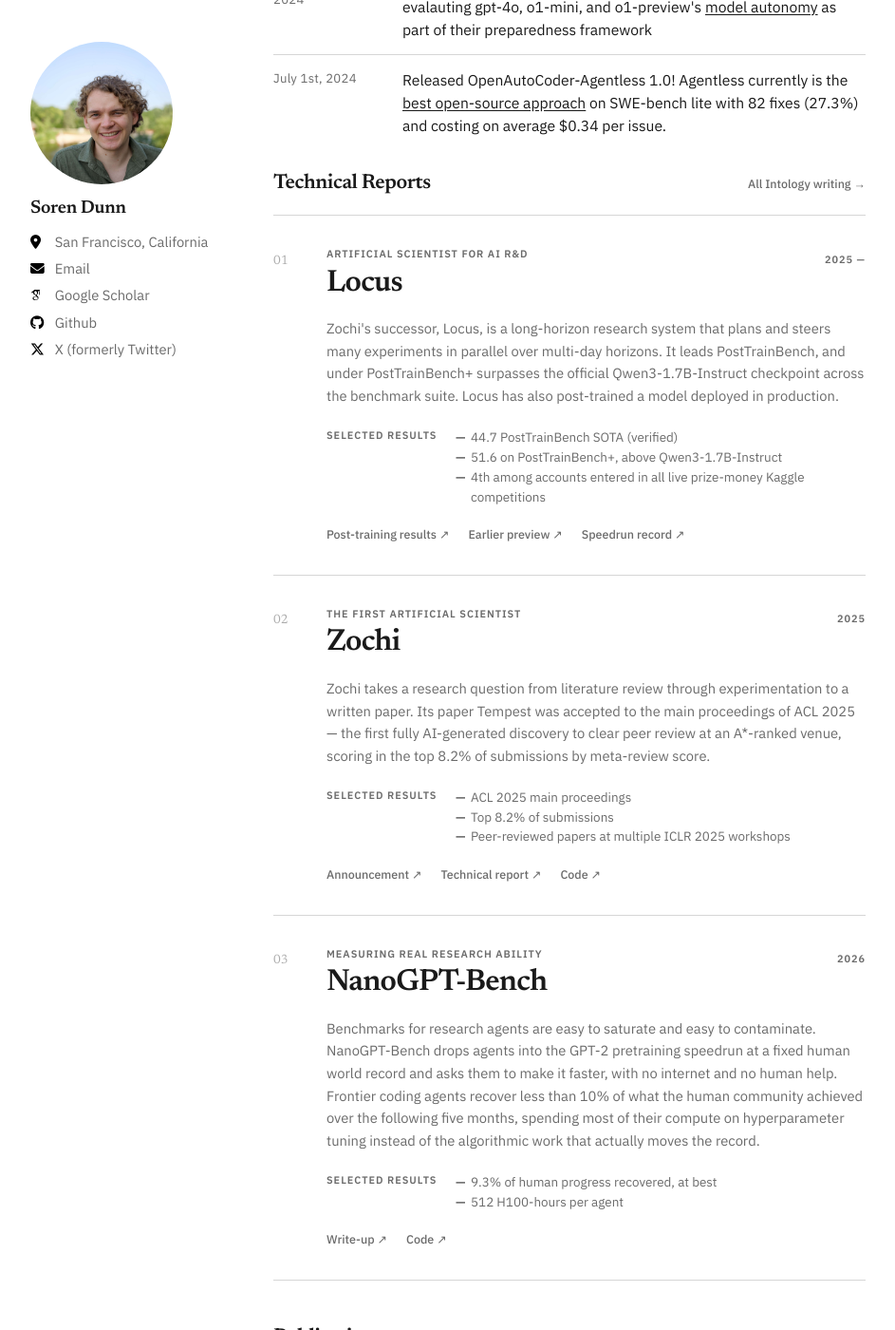
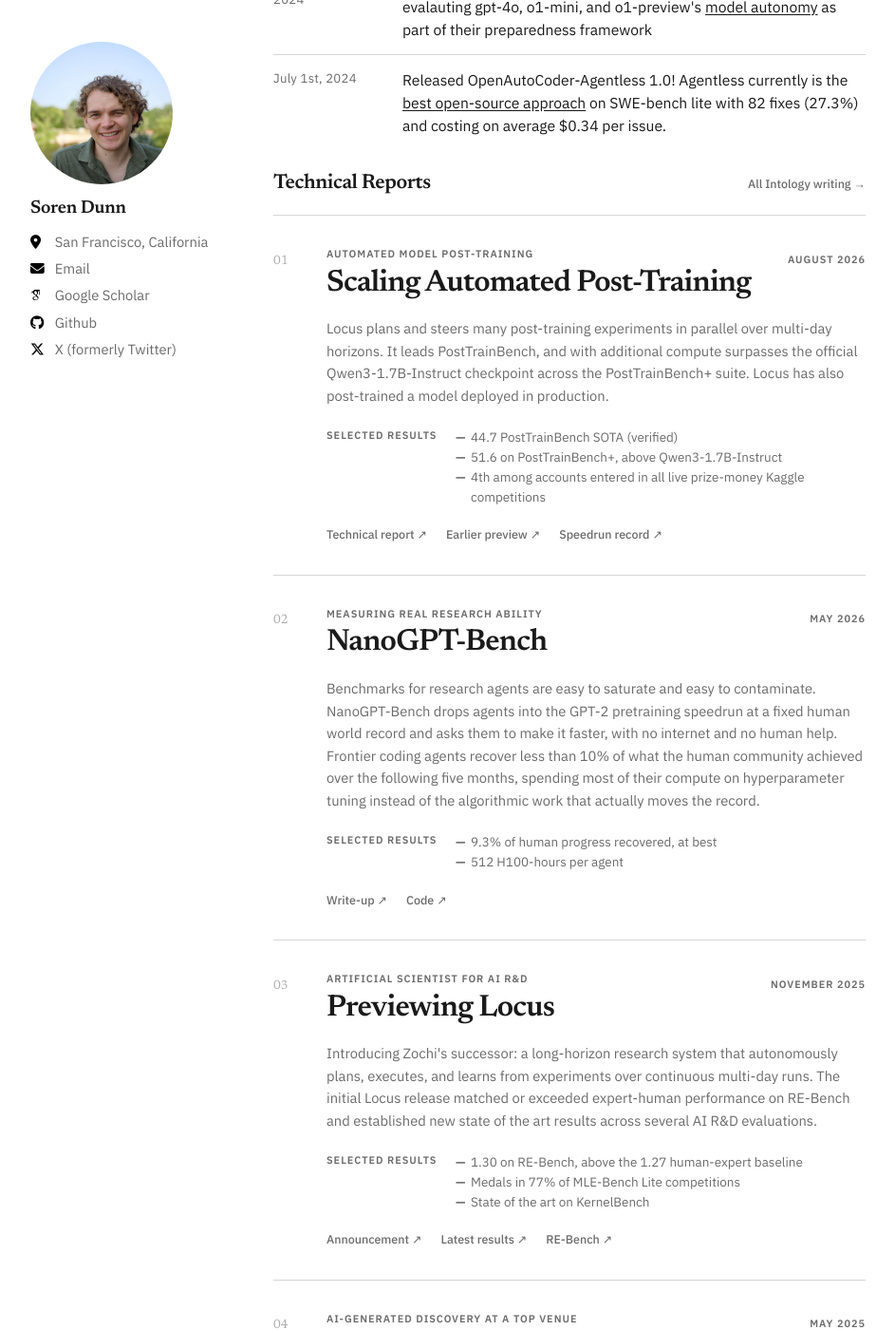
Before and after one commit to sorendunn/sorendunn.github.io, a Jekyll site: the page built from _pages/about.md, in a window 1280 px wide and 1400 px high, scrolled down 1667 px. Shown: the whole window at 95% size, without its empty margins (168-1111 px from the left). Built offline with Jekyll 4.4.1, drawn with Linux system fonts in a browser that asks for light colours; some web fonts are replaced; some of the changed text lies outside the part shown.

Commit message:
Split and chronologically order technical reports

```diff
--- a/_pages/about.md
+++ b/_pages/about.md
@@ -42,12 +42,12 @@ redirect_from:
       <article>
         <header class="technical-project-head">
           <div>
-            <p class="technical-project-kind">Artificial Scientist for AI R&amp;D</p>
-            <h3>Locus</h3>
+            <p class="technical-project-kind">Automated model post-training</p>
+            <h3>Scaling Automated Post-Training</h3>
           </div>
-          <p class="technical-project-period">2025 —</p>
+          <p class="technical-project-period">August 2026</p>
         </header>
-        <p class="technical-project-summary">Zochi's successor, Locus, is a long-horizon research system that plans and steers many experiments in parallel over multi-day horizons. It leads PostTrainBench, and under PostTrainBench+ surpasses the official Qwen3-1.7B-Instruct checkpoint across the benchmark suite. Locus has also post-trained a model deployed in production.</p>
+        <p class="technical-project-summary">Locus plans and steers many post-training experiments in parallel over multi-day horizons. It leads PostTrainBench, and with additional compute surpasses the official Qwen3-1.7B-Instruct checkpoint across the PostTrainBench+ suite. Locus has also post-trained a model deployed in production.</p>
         <div class="technical-project-detail">
           <p class="technical-detail-label">Selected results</p>
           <ul class="technical-results">
@@ -67,18 +67,66 @@ redirect_from:
       <article>
         <header class="technical-project-head">
           <div>
-            <p class="technical-project-kind">The first Artificial Scientist</p>
-            <h3>Zochi</h3>
+            <p class="technical-project-kind">Measuring real research ability</p>
+            <h3>NanoGPT-Bench</h3>
           </div>
-          <p class="technical-project-period">2025</p>
+          <p class="technical-project-period">May 2026</p>
         </header>
-        <p class="technical-project-summary">Zochi takes a research question from literature review through experimentation to a written paper. Its paper Tempest was accepted to the main proceedings of ACL 2025 — the first fully AI-generated discovery to clear peer review at an A*-ranked venue, scoring in the top 8.2% of submissions by meta-review score.</p>
+        <p class="technical-project-summary">Benchmarks for research agents are easy to saturate and easy to contaminate. NanoGPT-Bench drops agents into the GPT-2 pretraining speedrun at a fixed human world record and asks them to make it faster, with no internet and no human help. Frontier coding agents recover less than 10% of what the human community achieved over the following five months, spending most of their compute on hyperparameter tuning instead of the algorithmic work that actually moves the record.</p>
         <div class="technical-project-detail">
           <p class="technical-detail-label">Selected results</p>
           <ul class="technical-results">
-            <li>ACL 2025 main proceedings</li>
-            <li>Top 8.2% of submissions</li>
-            <li>Peer-reviewed papers at multiple ICLR 2025 workshops</li>
+            <li>9.3% of human progress recovered, at best</li>
+            <li>512 H100-hours per agent</li>
+          </ul>
+        </div>
+        <ul class="technical-project-links">
+          <li><a href="https://www.intology.ai/blog/nanogpt-bench">Write-up</a></li>
+          <li><a href="https://github.com/IntologyAI/NanoGPT-Bench">Code</a></li>
+        </ul>
+      </article>
+    </li>
+    <li class="technical-project">
+      <article>
+        <header class="technical-project-head">
+          <div>
+            <p class="technical-project-kind">Artificial Scientist for AI R&amp;D</p>
+            <h3>Previewing Locus</h3>
+          </div>
+          <p class="technical-project-period">November 2025</p>
+        </header>
+        <p class="technical-project-summary">Introducing Zochi's successor: a long-horizon research system that autonomously plans, executes, and learns from experiments over continuous multi-day runs. The initial Locus release matched or exceeded expert-human performance on RE-Bench and established new state of the art results across several AI R&amp;D evaluations.</p>
+        <div class="technical-project-detail">
+          <p class="technical-detail-label">Selected results</p>
+          <ul class="technical-results">
+            <li>1.30 on RE-Bench, above the 1.27 human-expert baseline</li>
+            <li>Medals in 77% of MLE-Bench Lite competitions</li>
+            <li>State of the art on KernelBench</li>
+          </ul>
+        </div>
+        <ul class="technical-project-links">
+          <li><a href="https://www.intology.ai/blog/previewing-locus">Announcement</a></li>
+          <li><a href="https://www.intology.ai/blog/scaling-automated-post-training">Latest results</a></li>
+          <li><a href="https://metr.org/blog/2024-11-22-evaluating-r-d-capabilities-of-llms/">RE-Bench</a></li>
+        </ul>
+      </article>
+    </li>
+    <li class="technical-project">
+      <article>
+        <header class="technical-project-head">
+          <div>
+            <p class="technical-project-kind">AI-generated discovery at a top venue</p>
+            <h3>Zochi at ACL 2025</h3>
+          </div>
+          <p class="technical-project-period">May 2025</p>
+        </header>
+        <p class="technical-project-summary">Zochi's paper Tempest was accepted to the main proceedings of ACL 2025 — the first fully AI-generated discovery to clear peer review at an A*-ranked scientific venue. Zochi independently developed the method, implemented it, ran the experiments, and wrote the paper, excluding figures and minor formatting fixes.</p>
+        <div class="technical-project-detail">
+          <p class="technical-detail-label">Selected results</p>
+          <ul class="technical-results">
+            <li>Accepted to the ACL 2025 main proceedings</li>
+            <li>Top 8.2% of submissions by meta-review score</li>
+            <li>97% attack success rate on GPT-4</li>
           </ul>
         </div>
         <ul class="technical-project-links">
@@ -92,22 +140,25 @@ redirect_from:
       <article>
         <header class="technical-project-head">
           <div>
-            <p class="technical-project-kind">Measuring real research ability</p>
-            <h3>NanoGPT-Bench</h3>
+            <p class="technical-project-kind">The first Artificial Scientist</p>
+            <h3>The Zochi Technical Report</h3>
           </div>
-          <p class="technical-project-period">2026</p>
+          <p class="technical-project-period">March 2025</p>
         </header>
-        <p class="technical-project-summary">Benchmarks for research agents are easy to saturate and easy to contaminate. NanoGPT-Bench drops agents into the GPT-2 pretraining speedrun at a fixed human world record and asks them to make it faster, with no internet and no human help. Frontier coding agents recover less than 10% of what the human community achieved over the following five months, spending most of their compute on hyperparameter tuning instead of the algorithmic work that actually moves the record.</p>
+        <p class="technical-project-summary">Zochi takes a research question from literature review through experimentation to a written paper. The technical report describes the end-to-end system and its first autonomous research results, including multiple papers accepted to ICLR 2025 workshops.</p>
         <div class="technical-project-detail">
           <p class="technical-detail-label">Selected results</p>
           <ul class="technical-results">
-            <li>9.3% of human progress recovered, at best</li>
-            <li>512 H100-hours per agent</li>
+            <li>Three papers accepted to ICLR 2025 workshops</li>
+            <li>7.67/10 average score under NeurIPS review guidelines</li>
+            <li>End-to-end literature review, ideation, experimentation, and writing</li>
           </ul>
         </div>
         <ul class="technical-project-links">
-          <li><a href="https://www.intology.ai/blog/nanogpt-bench">Write-up</a></li>
-          <li><a href="https://github.com/IntologyAI/NanoGPT-Bench">Code</a></li>
+          <li><a href="https://www.intology.ai/blog/zochi-tech-report">Technical report</a></li>
+          <li><a href="https://github.com/IntologyAI/Zochi/blob/main/Zochi_Technical_Report.pdf">PDF</a></li>
+          <li><a href="https://github.com/IntologyAI/Zochi">Code</a></li>
+          <li><a href="https://www.intology.ai/blog/zochi-acl">ACL follow-up</a></li>
         </ul>
       </article>
     </li>
```
Also changed, not shown: other parts of _pages/about.md (+1 -1 lines).
